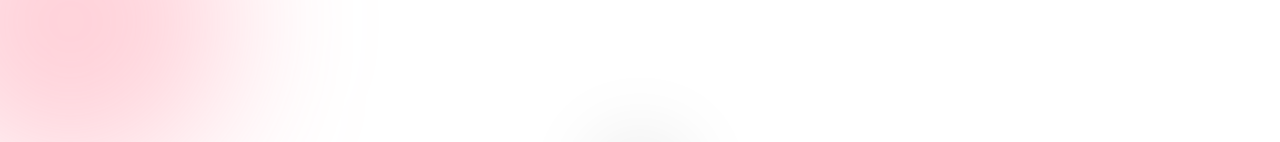
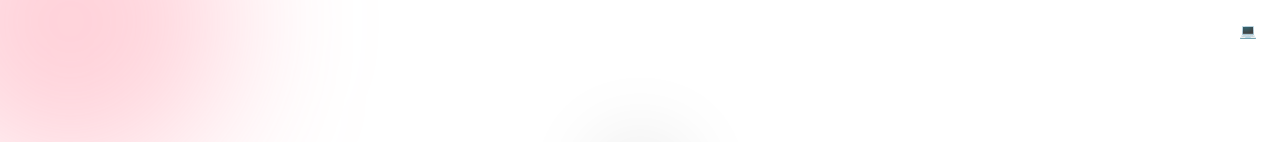
Before and after one commit to rose-lukas/rose-money, a Next.js app: page /login in a window 1280 px wide. Shown: the top 142 px of the page. Built offline with nearby package versions, Linux system fonts and the light colour scheme.

Commit message:
feat: add light/dark theme toggle to login page

```diff
--- a/src/app/login/page.tsx
+++ b/src/app/login/page.tsx
@@ -4,6 +4,7 @@
 import { login, register } from "./actions";
 import { Button } from "@/components/ui/button";
 import { RoseLogo } from "@/components/rose-logo";
+import { ThemeToggle } from "@/components/theme-provider";
 
 export default function LoginPage() {
   const [error, setError] = useState<string | null>(null);
@@ -32,6 +33,11 @@
 
   return (
     <div className="relative flex min-h-full flex-1 flex-col items-center justify-center overflow-hidden px-6 py-12">
+      {/* Theme toggle */}
+      <div className="absolute right-4 top-4 z-20">
+        <ThemeToggle />
+      </div>
+
       {/* Animated ambient background */}
       <div aria-hidden className="pointer-events-none absolute inset-0 -z-10 overflow-hidden">
         <div className="absolute -left-24 -top-24 h-72 w-72 rounded-full bg-rose-400/30 blur-3xl animate-rh-blob dark:bg-rose-500/20" />
```
